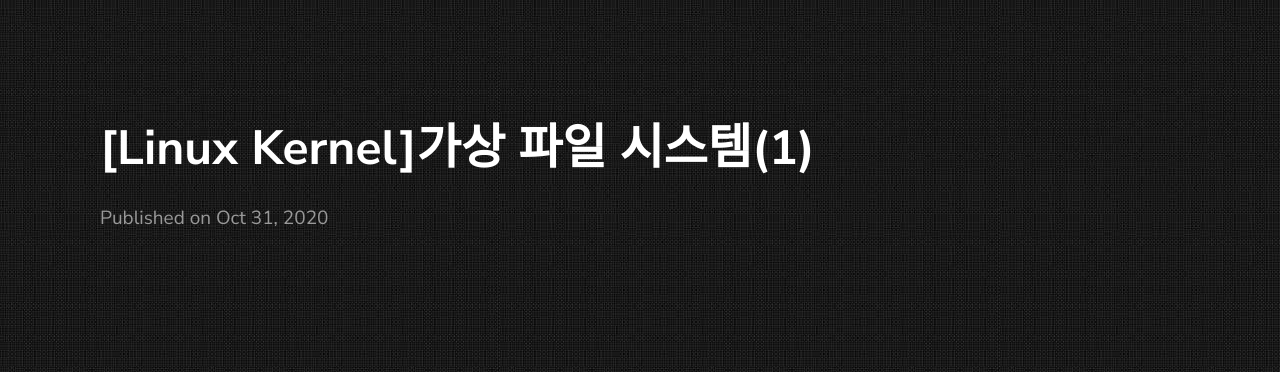
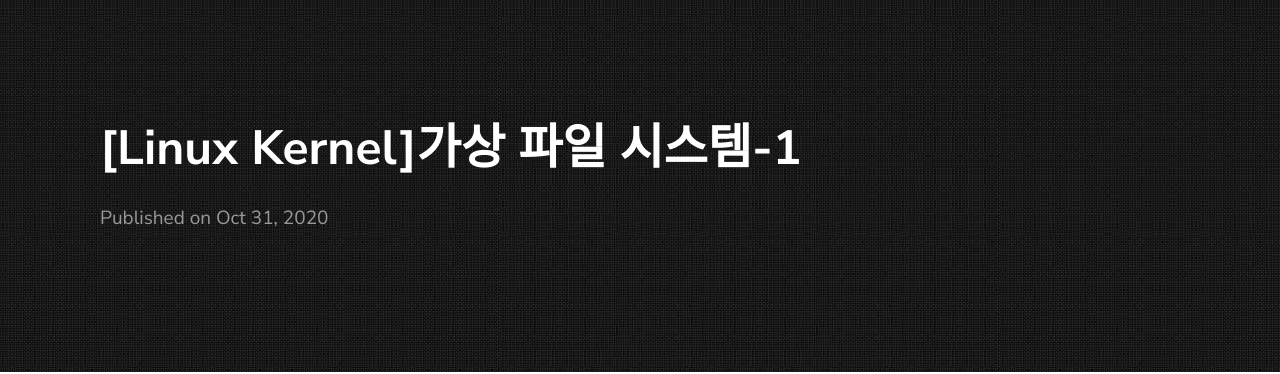
Before and after one commit to taehyeon0/taehyeon0.github.io, a Jekyll site: the page built from _posts/2020-10-31-가상-파일-시스템(1).markdown, in a window 1280 px wide. Shown: the top 374 px of the page. Built offline with Jekyll 4.4.1, drawn with Linux system fonts in a browser that asks for light colours.

```diff
--- a/_posts/2020-10-31-가상-파일-시스템(1).markdown
+++ b/_posts/2020-10-31-가상-파일-시스템(1).markdown
@@ -1,6 +1,7 @@
 ---
 layout: post
-title:  "[Linux Kernel]가상 파일 시스템(1)"
+title:  "[Linux Kernel]가상 파일 시스템-1"
 date:   2020-10-31
 ---
+
 리눅스 커널은 가상 파일 시스템을 통해 다양한 파일 시스템을 실행할 수 있다. 가상 파일 시스템은 추상화된 파일 시스템이라고 볼 수 있다.
```
